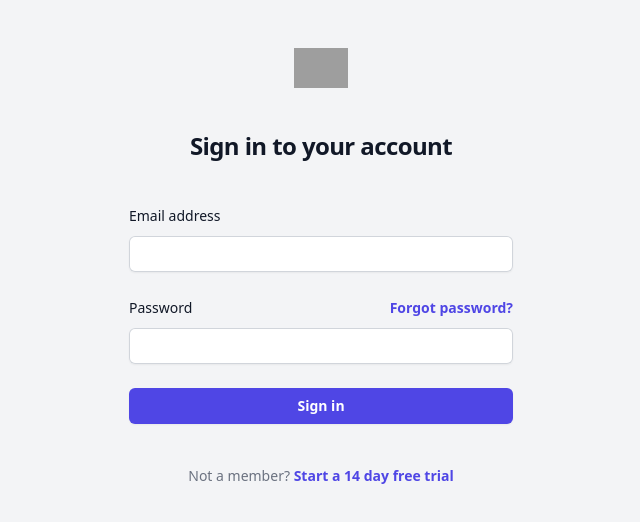
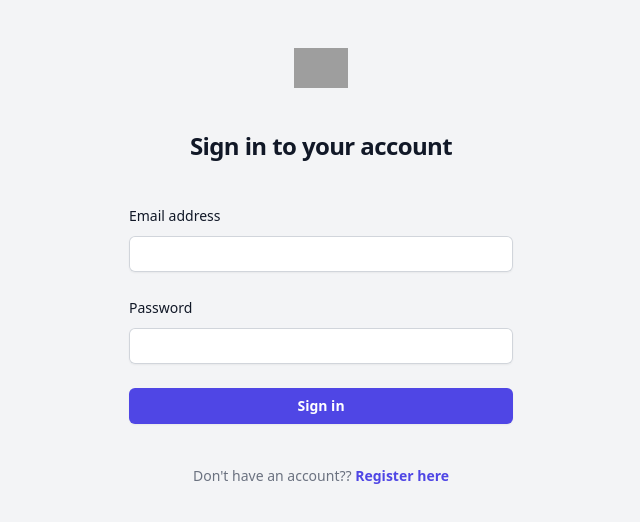
Before and after one commit to dzakyy04/Survey-App, a React (Vite) app in the folder survey-frontend/: page /login in a window 1280 px wide. Shown: the top 522 px of the page, without its empty margins (319-959 px from the left). Built offline with nearby package versions, Linux system fonts and the light colour scheme; grey boxes are pictures that could not be loaded.

Commit message:
Create login

```diff
--- a/survey-frontend/src/axios.js
+++ b/survey-frontend/src/axios.js
@@ -6,8 +6,7 @@ const axiosClient = axios.create({
 });
 
 axiosClient.interceptors.request.use((config) => {
-  const token = "123";
-  config.headers.Authorization = `Bearer ${token}`;
+  config.headers.Authorization = `Bearer ${localStorage.getItem("TOKEN")}`;
   return config;
 });
 
--- a/survey-frontend/src/views/Login.jsx
+++ b/survey-frontend/src/views/Login.jsx
@@ -1,11 +1,56 @@
+import { useState } from "react";
+import { useStateContext } from "./contexts/ContextProvider.jsx";
+import { Link } from "react-router-dom";
+import axiosClient from "../axios.js";
+
 export default function Login() {
+  const { setCurrentUser, setUserToken } = useStateContext();
+  const [email, setEmail] = useState("");
+  const [password, setPassword] = useState("");
+  const [error, setError] = useState({ __html: "" });
+
+  const onSubmit = (ev) => {
+    ev.preventDefault();
+    setError({ __html: "" });
+
+    axiosClient
+      .post("/login", {
+        email,
+        password,
+      })
+      .then(({ data }) => {
+        setCurrentUser(data.user);
+        setUserToken(data.token);
+      })
+      .catch((error) => {
+        if (error.response) {
+          const finalErrors = Object.values(error.response.data.errors).reduce(
+            (accum, next) => [...accum, ...next],
+            []
+          );
+          setError({ __html: finalErrors.join("<br>") });
+        }
+      });
+  };
   return (
     <>
       <h2 className="mt-10 text-center text-2xl font-bold leading-9 tracking-tight text-gray-900">
         Sign in to your account
       </h2>
       <div className="mt-10 sm:mx-auto sm:w-full sm:max-w-sm">
-        <form className="space-y-6" action="#" method="POST">
+        {error.__html && (
+          <div
+            className="bg-red-500 rounded py-2 px-3 text-white"
+            dangerouslySetInnerHTML={error}
+          ></div>
+        )}
+
+        <form
+          onSubmit={onSubmit}
+          className="space-y-6"
+          action="#"
+          method="POST"
+        >
           <div>
             <label
               htmlFor="email"
@@ -20,6 +65,8 @@ export default function Login() {
                 type="email"
                 autoComplete="email"
                 required
+                value={email}
+                onChange={(ev) => setEmail(ev.target.value)}
                 className="block w-full rounded-md border-0 py-1.5 text-gray-900 shadow-sm ring-1 ring-inset ring-gray-300 placeholder:text-gray-400 focus:ring-2 focus:ring-inset focus:ring-indigo-600 sm:text-sm sm:leading-6"
               />
             </div>
@@ -33,14 +80,6 @@ export default function Login() {
               >
                 Password
               </label>
-              <div className="text-sm">
-                <a
-                  href="#"
-                  className="font-semibold text-indigo-600 hover:text-indigo-500"
-                >
-                  Forgot password?
-                </a>
-              </div>
             </div>
             <div className="mt-2">
               <input
@@ -49,6 +88,8 @@ export default function Login() {
                 type="password"
                 autoComplete="current-password"
                 required
+                value={password}
+                onChange={(ev) => setPassword(ev.target.value)}
                 className="block w-full rounded-md border-0 py-1.5 text-gray-900 shadow-sm ring-1 ring-inset ring-gray-300 placeholder:text-gray-400 focus:ring-2 focus:ring-inset focus:ring-indigo-600 sm:text-sm sm:leading-6"
               />
             </div>
@@ -65,13 +106,13 @@ export default function Login() {
         </form>
 
         <p className="mt-10 text-center text-sm text-gray-500">
-          Not a member?{" "}
-          <a
-            href="#"
+          Don't have an account??{" "}
+          <Link
+            to="/signup"
             className="font-semibold leading-6 text-indigo-600 hover:text-indigo-500"
           >
-            Start a 14 day free trial
-          </a>
+            Register here
+          </Link>
         </p>
       </div>
     </>
--- a/survey-frontend/src/views/Signup.jsx
+++ b/survey-frontend/src/views/Signup.jsx
@@ -160,7 +160,7 @@ export default function Signup() {
             to="/login"
             className="font-semibold leading-6 text-indigo-600 hover:text-indigo-500"
           >
-            Login with your account
+            Login here
           </Link>
         </p>
       </div>
```
Also changed, not shown: 2 other files (tests, documents, lock files or other folders).
